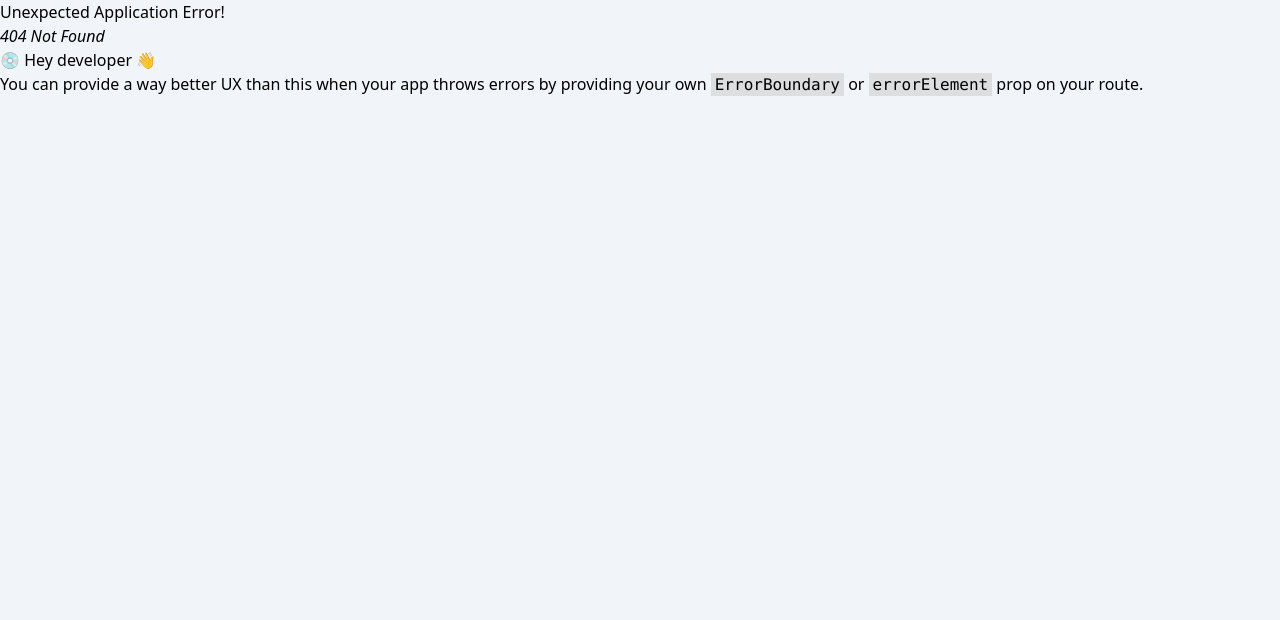
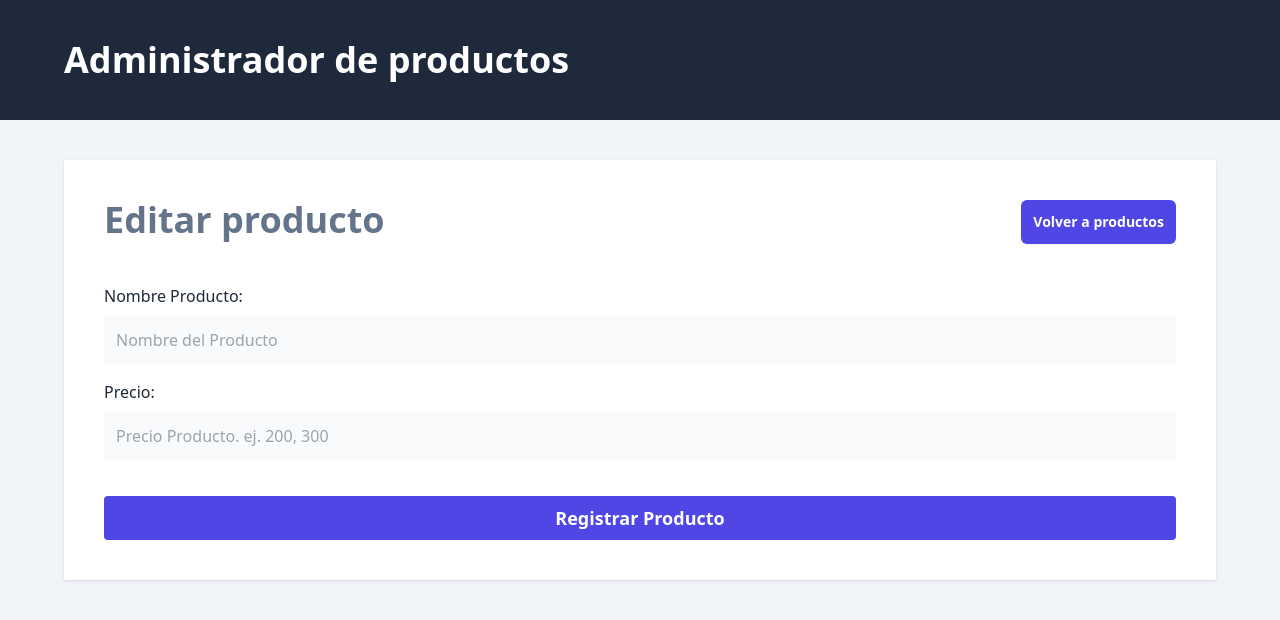
Before and after one commit to lemus777/client, a React (Vite) app: page /productos/1/editar in a window 1280 px wide. Before the commit this address had no page. Shown: the top 620 px of the page. Built offline with nearby package versions, Linux system fonts and the light colour scheme.

Commit message:
route for edit products created

```diff
--- a/src/components/ProductDetails.tsx
+++ b/src/components/ProductDetails.tsx
@@ -21,7 +21,9 @@
         {isAvailable ? 'Disponible' : 'No disponible'}
       </td>
       <td className="p-3 text-lg text-gray-800 ">
-
+          <div className="flex gap-2 items-center">
+            <button>Editar</button>
+          </div>
       </td>
     </tr>
   )
--- a/src/router.tsx
+++ b/src/router.tsx
@@ -2,6 +2,7 @@
 import Layout from './layouts/Layout'
 import Products, { loader as productsLoader } from './views/Products'
 import NewProduct, { action as newProductAction } from './views/NewProduct'
+import EditProduct from './views/EditProduct'
 
 export const router = createBrowserRouter([
   {
@@ -17,6 +18,10 @@
         path: 'productos/nuevo',
         element: <NewProduct />,
         action: newProductAction
+      },
+      {
+        path: 'productos/:id/editar', // ROA pattern - Resource-oriented design
+        element: <EditProduct />
       }
     ]
   }
--- /dev/null
+++ b/src/views/EditProduct.tsx
@@ -0,0 +1,77 @@
+import { ActionFunctionArgs, Form, Link, redirect, useActionData } from "react-router-dom";
+import ErrorMessage from "../components/ErrorMessage";
+import { addProduct } from "../services/ProductService";
+
+export async function action({request} : ActionFunctionArgs) {
+  const data = Object.fromEntries(await request.formData())
+  let error = ''
+  if(Object.values(data).includes('')) {
+    error = 'Todos los campos son obligatorios'
+  }
+  if(error.length) {
+    return error
+  }
+
+  await addProduct(data)
+
+  return redirect('/')
+}
+
+export default function EditProduct() {
+
+  const error = useActionData() as string
+
+  return (
+    <>
+      <div className='flex justify-between'>
+        <h2 className='text-4xl font-black text-slate-500'>Editar producto</h2>
+        <Link
+          to='/'
+          className='rounded-md bg-indigo-600 p-3 text-sm font-bold text-white shadow-sm hover:bg-indigo-500'
+        >
+          Volver a productos
+        </Link>
+      </div>
+
+      {error && <ErrorMessage>{error}</ErrorMessage>}
+
+      <Form
+        className="mt-10"
+        method="POST"
+      >
+
+        <div className="mb-4">
+          <label
+            className="text-gray-800"
+            htmlFor="name"
+          >Nombre Producto:</label>
+          <input
+            id="name"
+            type="text"
+            className="mt-2 block w-full p-3 bg-gray-50"
+            placeholder="Nombre del Producto"
+            name="name"
+          />
+        </div>
+        <div className="mb-4">
+          <label
+            className="text-gray-800"
+            htmlFor="price"
+          >Precio:</label>
+          <input
+            id="price"
+            type="number"
+            className="mt-2 block w-full p-3 bg-gray-50"
+            placeholder="Precio Producto. ej. 200, 300"
+            name="price"
+          />
+        </div>
+        <input
+          type="submit"
+          className="mt-5 w-full bg-indigo-600 p-2 text-white font-bold text-lg cursor-pointer rounded"
+          value="Registrar Producto"
+        />
+      </Form>
+    </>
+  )
+}
```
